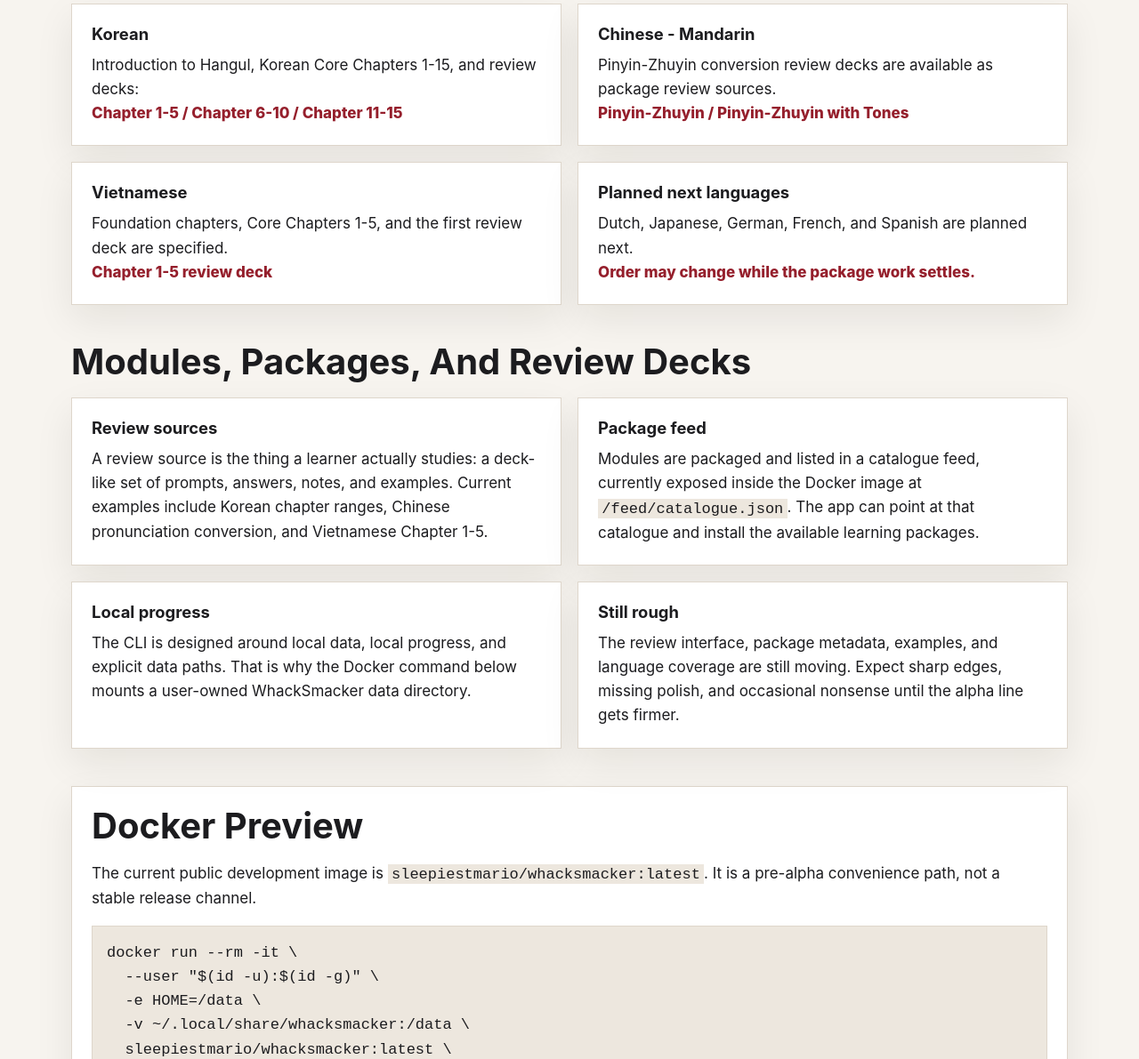
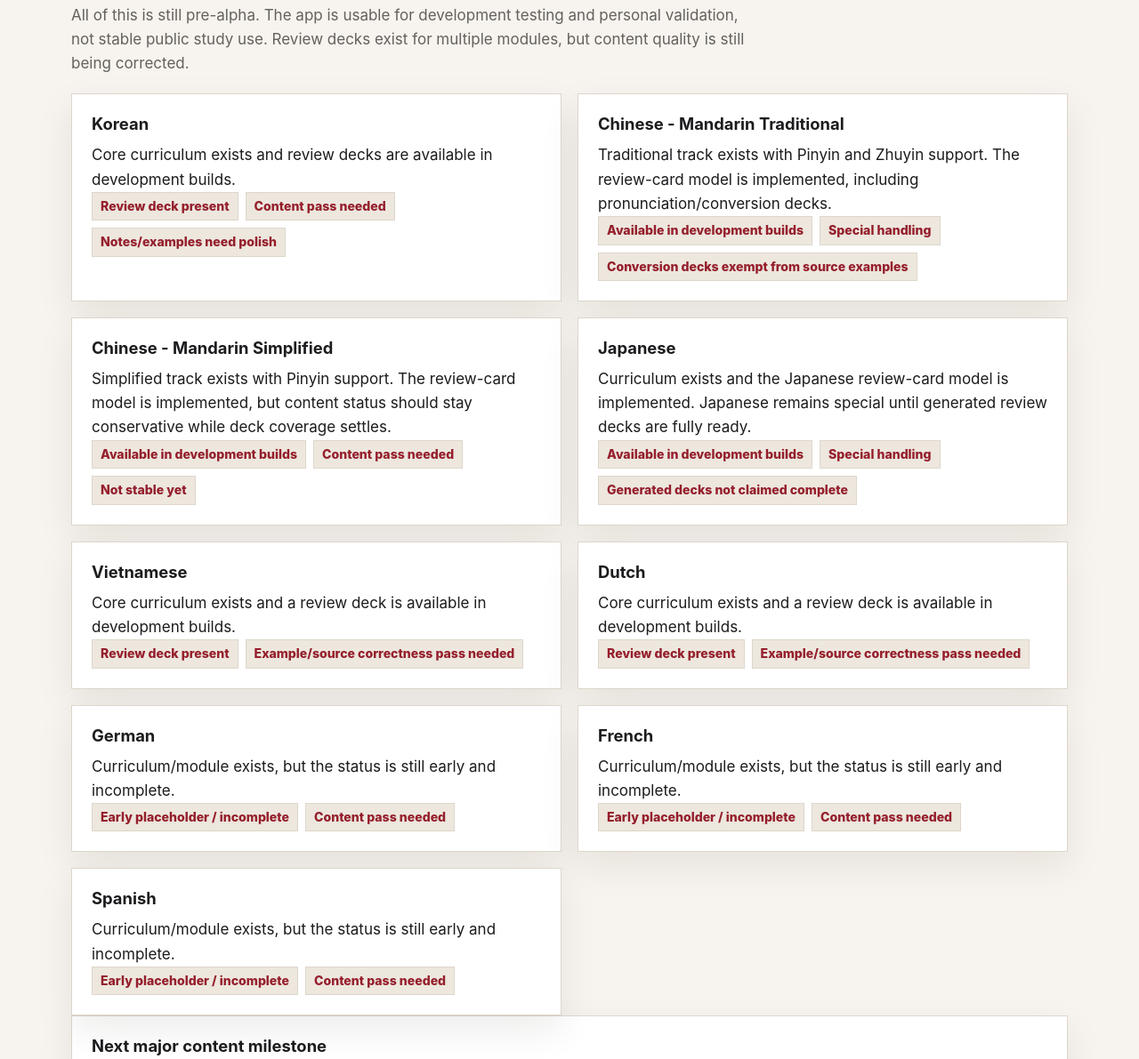
Before and after one commit to SleepyMario/whacksmacker-site, a plain HTML site: page index.html in a window 1280 px wide. Shown: the part 1333-2524 px from the top of the page at 89% size. Drawn offline with Linux system fonts and the light colour scheme.

Commit message:
Update website status and work log

```diff
--- a/index.html
+++ b/index.html
@@ -12,6 +12,7 @@
       <a class="brand" href="index.html">WhackSmacker</a>
       <nav aria-label="Primary navigation">
         <a href="#status">Status</a>
+        <a href="#content-status">Content</a>
         <a href="#modules">Modules</a>
         <a href="#docker">Docker</a>
         <a href="posts/">Posts</a>
@@ -77,28 +78,121 @@
         </article>
       </section>
 
-      <section aria-labelledby="content-heading">
+      <section id="content-status" aria-labelledby="content-heading">
         <h2 id="content-heading">Language And Content Status</h2>
+        <p class="section-note">
+          All of this is still pre-alpha. The app is usable for development testing and personal
+          validation, not stable public study use. Review decks exist for multiple modules, but
+          content quality is still being corrected.
+        </p>
         <div class="cards">
           <article>
             <h3>Korean</h3>
-            <p>Introduction to Hangul, Korean Core Chapters 1-15, and review decks:</p>
-            <p class="tagline">Chapter 1-5 / Chapter 6-10 / Chapter 11-15</p>
+            <p>Core curriculum exists and review decks are available in development builds.</p>
+            <p class="status-tags">
+              <span>Review deck present</span>
+              <span>Content pass needed</span>
+              <span>Notes/examples need polish</span>
+            </p>
           </article>
           <article>
-            <h3>Chinese - Mandarin</h3>
-            <p>Pinyin-Zhuyin conversion review decks are available as package review sources.</p>
-            <p class="tagline">Pinyin-Zhuyin / Pinyin-Zhuyin with Tones</p>
+            <h3>Chinese - Mandarin Traditional</h3>
+            <p>Traditional track exists with Pinyin and Zhuyin support. The review-card model is implemented, including pronunciation/conversion decks.</p>
+            <p class="status-tags">
+              <span>Available in development builds</span>
+              <span>Special handling</span>
+              <span>Conversion decks exempt from source examples</span>
+            </p>
+          </article>
+          <article>
+            <h3>Chinese - Mandarin Simplified</h3>
+            <p>Simplified track exists with Pinyin support. The review-card model is implemented, but content status should stay conservative while deck coverage settles.</p>
+            <p class="status-tags">
+              <span>Available in development builds</span>
+              <span>Content pass needed</span>
+              <span>Not stable yet</span>
+            </p>
+          </article>
+          <article>
+            <h3>Japanese</h3>
+            <p>Curriculum exists and the Japanese review-card model is implemented. Japanese remains special until generated review decks are fully ready.</p>
+            <p class="status-tags">
+              <span>Available in development builds</span>
+              <span>Special handling</span>
+              <span>Generated decks not claimed complete</span>
+            </p>
           </article>
           <article>
             <h3>Vietnamese</h3>
-            <p>Foundation chapters, Core Chapters 1-5, and the first review deck are specified.</p>
-            <p class="tagline">Chapter 1-5 review deck</p>
+            <p>Core curriculum exists and a review deck is available in development builds.</p>
+            <p class="status-tags">
+              <span>Review deck present</span>
+              <span>Example/source correctness pass needed</span>
+            </p>
           </article>
           <article>
-            <h3>Planned next languages</h3>
-            <p>Dutch, Japanese, German, French, and Spanish are planned next.</p>
-            <p class="tagline">Order may change while the package work settles.</p>
+            <h3>Dutch</h3>
+            <p>Core curriculum exists and a review deck is available in development builds.</p>
+            <p class="status-tags">
+              <span>Review deck present</span>
+              <span>Example/source correctness pass needed</span>
+            </p>
+          </article>
+          <article>
+            <h3>German</h3>
+            <p>Curriculum/module exists, but the status is still early and incomplete.</p>
+            <p class="status-tags">
+              <span>Early placeholder / incomplete</span>
+              <span>Content pass needed</span>
+            </p>
+          </article>
+          <article>
+            <h3>French</h3>
+            <p>Curriculum/module exists, but the status is still early and incomplete.</p>
+            <p class="status-tags">
+              <span>Early placeholder / incomplete</span>
+              <span>Content pass needed</span>
+            </p>
+          </article>
+          <article>
+            <h3>Spanish</h3>
+            <p>Curriculum/module exists, but the status is still early and incomplete.</p>
+            <p class="status-tags">
+              <span>Early placeholder / incomplete</span>
+              <span>Content pass needed</span>
+            </p>
+          </article>
+        </div>
+        <div class="notice">
+          <h3>Next major content milestone</h3>
+          <p>
+            Fix Example sentence/source selection. Normal core review cards should use one to
+            three literal examples from source/read content where expected. Invented example
+            sentences should not be generated for review output. Chinese conversion-only
+            pronunciation decks are exempt, and Japanese remains special until its generated
+            review decks are ready.
+          </p>
+        </div>
+      </section>
+
+      <section aria-labelledby="other-content-heading">
+        <h2 id="other-content-heading">Other Content Modules</h2>
+        <div class="cards">
+          <article>
+            <h3>Linguistic terminology</h3>
+            <p>Terminology content exists as a separate support module for language-learning work.</p>
+            <p class="status-tags">
+              <span>Support module present</span>
+              <span>Development build content</span>
+            </p>
+          </article>
+          <article>
+            <h3>Math curriculum</h3>
+            <p>Math curriculum content exists separately from the language-learning modules.</p>
+            <p class="status-tags">
+              <span>Module present</span>
+              <span>Development build content</span>
+            </p>
           </article>
         </div>
       </section>
--- a/styles.css
+++ b/styles.css
@@ -112,8 +112,14 @@
 }
 
 .hero p,
-.page-heading p {
+.page-heading p,
+.section-note {
   max-width: 760px;
+}
+
+.section-note {
+  margin: 0 0 20px;
+  color: var(--muted);
 }
 
 .eyebrow {
@@ -209,6 +215,25 @@
 
 .tagline {
   color: var(--accent-dark);
+  font-weight: 800;
+}
+
+.status-tags {
+  display: flex;
+  flex-wrap: wrap;
+  gap: 8px;
+  margin-top: 14px;
+}
+
+.status-tags span {
+  display: inline-flex;
+  align-items: center;
+  min-height: 30px;
+  padding: 4px 9px;
+  border: 1px solid var(--line);
+  background: #ede7de;
+  color: var(--accent-dark);
+  font-size: 0.88rem;
   font-weight: 800;
 }
 
```
Also changed, not shown: data/progress.json (+45 -0 lines).
